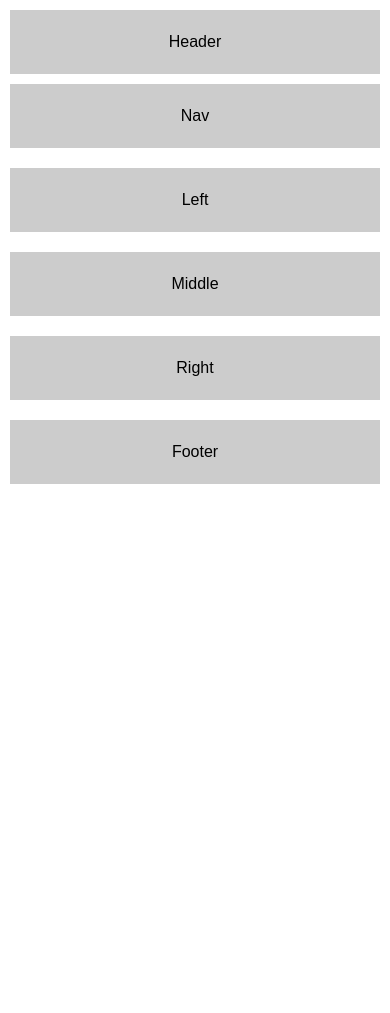
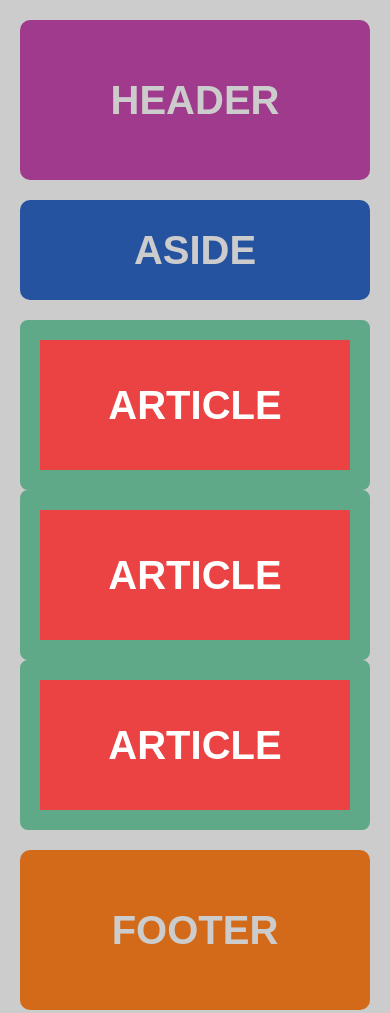
Before and after one commit to ivyownn/flexbox-wireframe-practice, a plain HTML site: page index.html in a window 390 px wide. Before the commit the page ends 854 px from the top, so only its background shows below. Drawn offline with Linux system fonts and the light colour scheme.

Commit message:
flexbox with media query

```diff
--- a/css/style.css
+++ b/css/style.css
@@ -1,22 +1,60 @@
 body {
   font-family: sans-serif;
+  font-size: 40px;
+  font-weight: bold;
+  background-color: #ccc;
+  margin: 0;
+  padding: 20px;
 }
 
 .header,
-.nav,
-.left,
-.middle,
-.right,
 .footer {
-  padding: 20px;
-  background: #ccc;
-  margin: 10px;
+  padding: 50px;
+  color: #ccc;
   text-align: center;
+  border-radius: 10px;
+}
+
+.header {
+  background-color: rgb(160, 58, 140);
+  margin-bottom: 20px;
+}
+
+.footer {
+  background-color: rgb(211, 106, 26);
+  margin-top: 20px;
 }
 
 .main-content {
   display: flex;
   flex-direction: column;
+  gap: 20px;
+}
+
+.aside {
+  background-color: #2653a0;
+  color: #ccc;
+  padding: 20px;
+  border-radius: 10px;
+  text-align: center;
+
+  display: flex;
+  justify-content: center;
+  align-items: center;
+}
+
+.articles {
+  display: flex;
+  flex-direction: column;
+}
+
+.articles article {
+  background-color: #eb4343;
+  color: white;
+  padding: 35px;
+  border-radius: 8px;
+  text-align: center;
+  border: 20px solid rgb(95, 169, 136);
 }
 
 @media (min-width: 768px) {
@@ -24,9 +62,11 @@ body {
     flex-direction: row;
   }
 
-  .left,
-  .middle,
-  .right {
-    flex: 1;
+  .aside {
+    width: 25%;
+  }
+
+  .articles {
+    width: 75%;
   }
 }
--- a/index.html
+++ b/index.html
@@ -8,13 +8,18 @@
     <link rel="stylesheet" href="css/style.css" />
   </head>
   <body>
-    <header class="header">Header</header>
-    <nav class="nav">Nav</nav>
-    <main class="main-content">
-      <section class="left">Left</section>
-      <section class="middle">Middle</section>
-      <section class="right">Right</section>
-    </main>
-    <footer class="footer">Footer</footer>
+    <header class="header">HEADER</header>
+
+    <div class="main-content">
+      <aside class="aside">ASIDE</aside>
+
+      <section class="articles">
+        <article>ARTICLE</article>
+        <article>ARTICLE</article>
+        <article>ARTICLE</article>
+      </section>
+    </div>
+
+    <footer class="footer">FOOTER</footer>
   </body>
 </html>
```
Also changed, not shown: desktop-wireframe.png (added).
